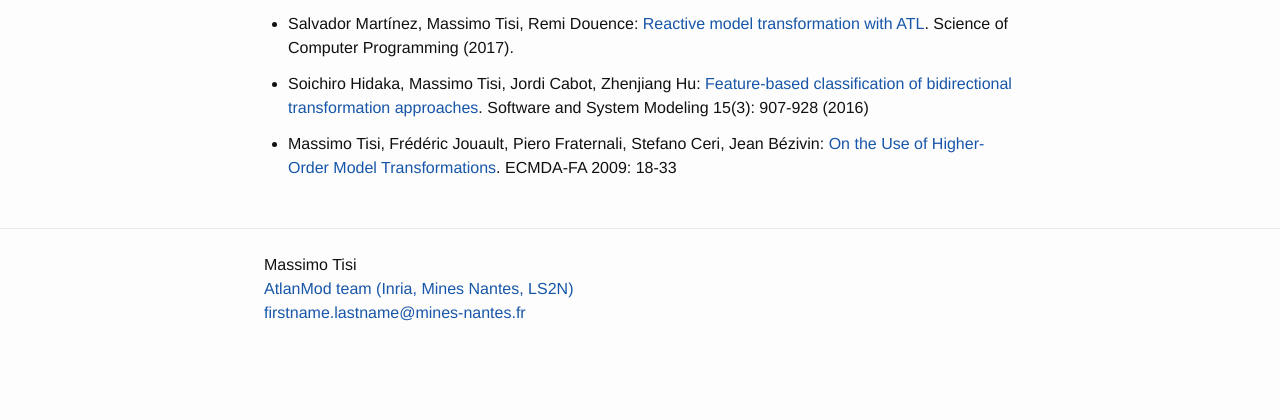
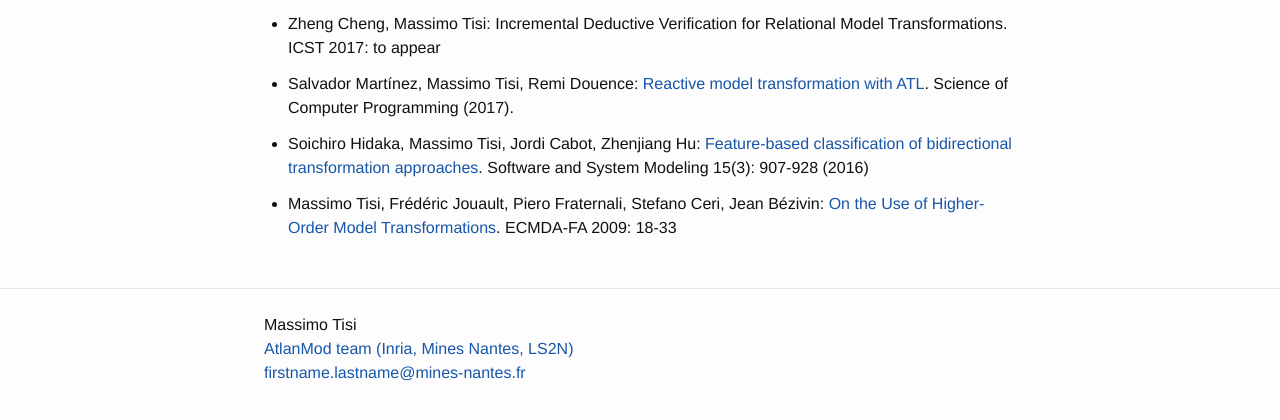
Before and after one commit to massimotisi/massimotisi.github.io, a Jekyll site: the page built from publications.md, in a window 1280 px wide, cut to the strip 381-801 px from the top of the page. Built offline with Jekyll 4.4.1, drawn with Linux system fonts in a browser that asks for light colours.

Commit message:
Added publication

```diff
--- a/publications.md
+++ b/publications.md
@@ -20,6 +20,8 @@ You can find the list of my publications in my page on [DBLP](http://dblp.uni-tr
 
 Here are my current favorites:
 
+* Zheng Cheng, Massimo Tisi: Incremental Deductive Verification for Relational Model Transformations. ICST 2017: to appear
+
 * Salvador Martínez, Massimo Tisi, Remi Douence: [Reactive model transformation with ATL](http://www.sciencedirect.com/science/article/pii/S016764231630106X). Science of Computer Programming (2017).
 
 * Soichiro Hidaka, Massimo Tisi, Jordi Cabot, Zhenjiang Hu:
```
